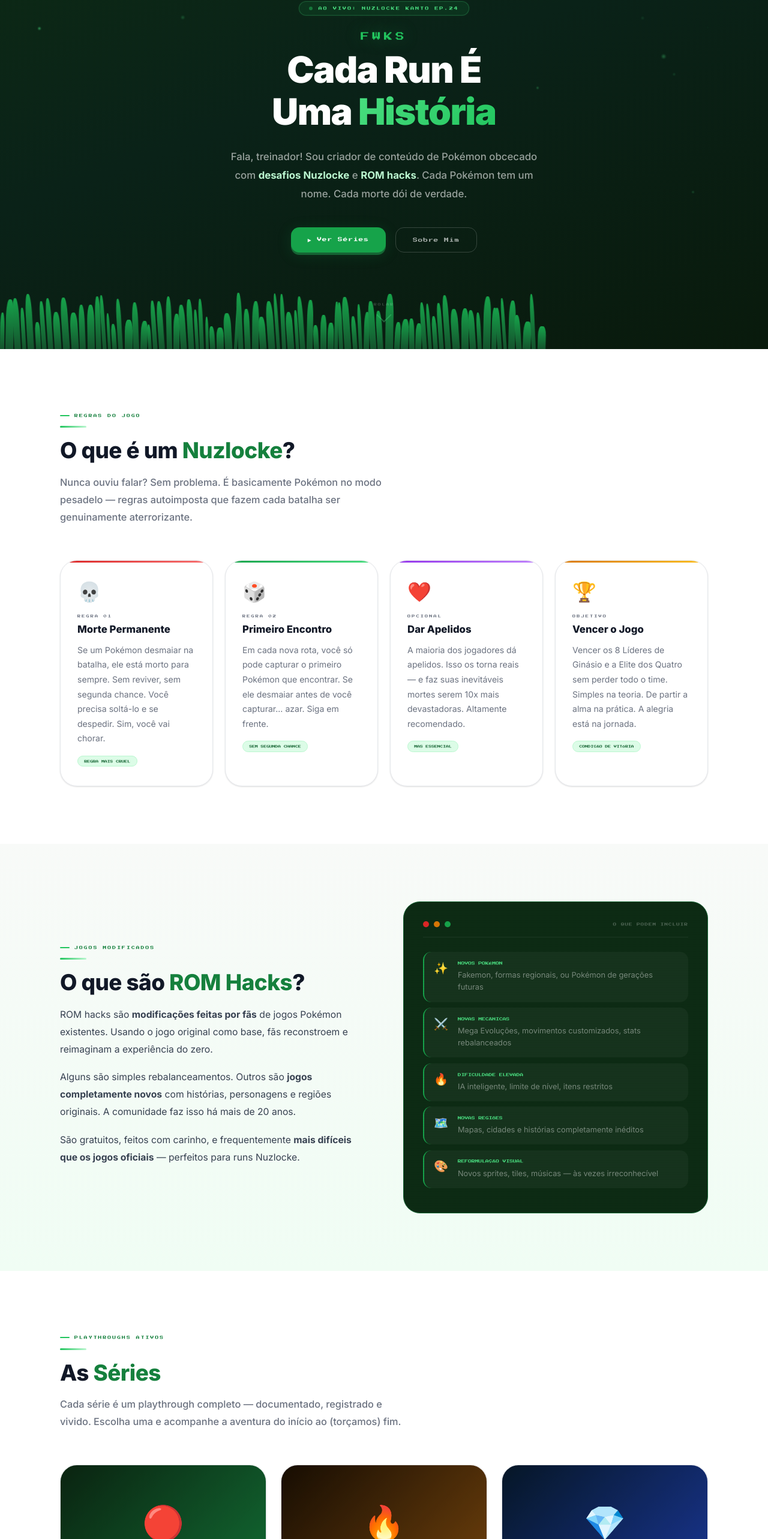
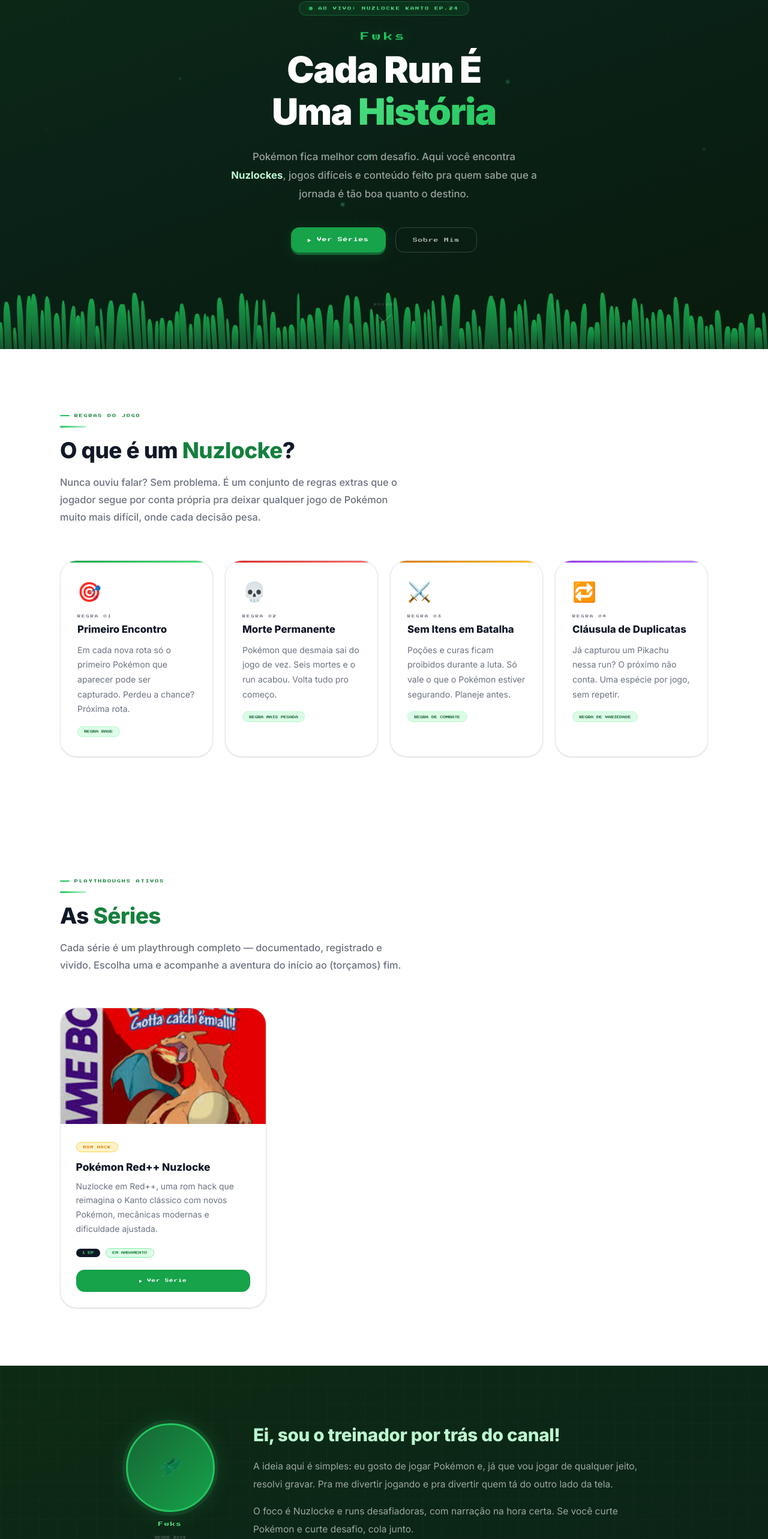
Before and after one commit to bsktech/fwks, a React (Vite) app: page / in a window 1280 px wide. Shown: the part 218-2784 px from the top of the page at 60% size. Built offline with nearby package versions, Linux system fonts and the light colour scheme.

Commit message:
Fix somethings

```diff
--- a/index.html
+++ b/index.html
@@ -7,7 +7,7 @@
       name="viewport"
       content="width=device-width, initial-scale=1.0, maximum-scale=1" />
     <link rel="icon" type="image/png" href="/logo.png" />
-    <title>FWKS - Pokémon Creator</title>
+    <title>Fwks - Pokémon Creator</title>
     <link rel="preconnect" href="https://fonts.googleapis.com" />
     <link rel="preconnect" href="https://fonts.gstatic.com" crossorigin />
     <link href="https://fonts.googleapis.com/css2?family=Press+Start+2P&family=Inter:wght@400;500;600;700;800;900&display=swap" rel="stylesheet" />
--- a/src/components/AboutSection.tsx
+++ b/src/components/AboutSection.tsx
@@ -46,13 +46,17 @@
               display: "flex",
               alignItems: "center",
               justifyContent: "center",
-              fontSize: "3.5rem",
+              overflow: "hidden",
               border: "3px solid var(--g400)",
               boxShadow:
                 "0 0 0 6px rgba(74,222,128,.1), 0 0 40px rgba(74,222,128,.15)",
             }}
           >
-            🎮
+            <img
+              src="/logo.png"
+              alt="Fwks logo"
+              style={{ width: "70%", height: "70%", objectFit: "contain" }}
+            />
           </div>
           <div
             style={{
@@ -62,7 +66,7 @@
               letterSpacing: "2px",
             }}
           >
-            FWKS
+            Fwks
           </div>
           <div
             style={{
@@ -97,10 +101,9 @@
               marginBottom: "1rem",
             }}
           >
-            Jogo Pokémon desde os 8 anos e, honestamente, nunca parei. O que
-            começou como uma obsessão de infância virou um canal no YouTube
-            sobre sobreviver a Nuzlockes e mergulhar fundo no mundo dos ROM
-            hacks.
+            A ideia aqui é simples: eu gosto de jogar Pokémon e, já que vou
+            jogar de qualquer jeito, resolvi gravar. Pra me divertir jogando e
+            pra divertir quem tá do outro lado da tela.
           </p>
           <p
             style={{
@@ -110,21 +113,8 @@
               marginBottom: "1rem",
             }}
           >
-            Faço upload com consistência, narro tudo como se minha vida
-            dependesse disso (às vezes depende — no sentido Nuzlocke), e
-            genuinamente choro quando meus Pokémon morrem na tela. Você foi
-            avisado.
-          </p>
-          <p
-            style={{
-              color: "rgba(255,255,255,.6)",
-              fontSize: "0.97rem",
-              lineHeight: 1.9,
-              marginBottom: "1rem",
-            }}
-          >
-            Se você está aqui pela nostalgia, pelos desafios, ou só pra me ver
-            sofrer no Radical Red — bem-vindo, treinador.
+            O foco é Nuzlocke e runs desafiadoras, com narração na hora certa.
+            Se você curte Pokémon e curte desafio, cola junto.
           </p>
           <div
             style={{
@@ -162,66 +152,6 @@
             >
               ▶ YouTube
             </button>
-            <button
-              style={{
-                fontFamily: "var(--pixel)",
-                fontSize: "0.37rem",
-                padding: "0.7rem 1.1rem",
-                borderRadius: "var(--r-md)",
-                cursor: "pointer",
-                border: "1.5px solid rgba(74,222,128,.32)",
-                transition: "transform .15s, box-shadow .15s",
-                display: "inline-flex",
-                alignItems: "center",
-                gap: "0.4rem",
-                background: "transparent",
-                color: "var(--g300)",
-              }}
-              onMouseEnter={(e) => {
-                (e.currentTarget as HTMLElement).style.background =
-                  "rgba(74,222,128,.07)";
-                (e.currentTarget as HTMLElement).style.transform =
-                  "translateY(-2px)";
-              }}
-              onMouseLeave={(e) => {
-                (e.currentTarget as HTMLElement).style.background =
-                  "transparent";
-                (e.currentTarget as HTMLElement).style.transform =
-                  "translateY(0)";
-              }}
-            >
-              𝕏 Twitter/X
-            </button>
-            <button
-              style={{
-                fontFamily: "var(--pixel)",
-                fontSize: "0.37rem",
-                padding: "0.7rem 1.1rem",
-                borderRadius: "var(--r-md)",
-                cursor: "pointer",
-                border: "1.5px solid rgba(147,168,244,.32)",
-                transition: "transform .15s, box-shadow .15s",
-                display: "inline-flex",
-                alignItems: "center",
-                gap: "0.4rem",
-                background: "transparent",
-                color: "#93a8f4",
-              }}
-              onMouseEnter={(e) => {
-                (e.currentTarget as HTMLElement).style.background =
-                  "rgba(147,168,244,.07)";
-                (e.currentTarget as HTMLElement).style.transform =
-                  "translateY(-2px)";
-              }}
-              onMouseLeave={(e) => {
-                (e.currentTarget as HTMLElement).style.background =
-                  "transparent";
-                (e.currentTarget as HTMLElement).style.transform =
-                  "translateY(0)";
-              }}
-            >
-              Discord
-            </button>
           </div>
         </div>
       </div>
--- a/src/components/GrassBackground.tsx
+++ b/src/components/GrassBackground.tsx
@@ -1,5 +1,5 @@
 export const GrassBackground = () => {
-  const blades = Array.from({ length: 80 }, (_, i) => ({
+  const blades = Array.from({ length: 300 }, (_, i) => ({
     id: i,
     w: Math.random() * 8 + 5,
     h: Math.random() * 60 + 35,
--- a/src/components/Hero.tsx
+++ b/src/components/Hero.tsx
@@ -13,15 +13,15 @@
           <div className="eyebrow-dot" />
           AO VIVO: NUZLOCKE KANTO EP.24
         </div>
-        <span className="hero-name">FWKS</span>
+        <span className="hero-name">Fwks</span>
         <h1 className="hero-title">
           Cada Run É<br />
           Uma <em>História</em>
         </h1>
         <p className="hero-sub">
-          Fala, treinador! Sou criador de conteúdo de Pokémon obcecado com{" "}
-          <strong>desafios Nuzlocke</strong> e <strong>ROM hacks</strong>.{" "}
-          Cada Pokémon tem um nome. Cada morte dói de verdade.
+          Pokémon fica melhor com desafio. Aqui você encontra{" "}
+          <strong>Nuzlockes</strong>, jogos difíceis e conteúdo feito pra quem
+          sabe que a jornada é tão boa quanto o destino.
         </p>
         <div className="hero-btns">
           <button className="btn-primary" onClick={() => setPage("series")}>
--- a/src/components/NuzlockeSection.tsx
+++ b/src/components/NuzlockeSection.tsx
@@ -1,36 +1,36 @@
 export const NuzlockeSection = () => {
   const cards = [
     {
+      icon: "🎯",
+      bar: "linear-gradient(90deg,#16a34a,#4ade80)",
+      label: "REGRA 01",
+      title: "Primeiro Encontro",
+      text: "Em cada nova rota só o primeiro Pokémon que aparecer pode ser capturado. Perdeu a chance? Próxima rota.",
+      tag: "REGRA BASE",
+    },
+    {
       icon: "💀",
       bar: "linear-gradient(90deg,#dc2626,#f87171)",
-      label: "REGRA 01",
+      label: "REGRA 02",
       title: "Morte Permanente",
-      text: "Se um Pokémon desmaiar na batalha, ele está morto para sempre. Sem reviver, sem segunda chance. Você precisa soltá-lo e se despedir. Sim, você vai chorar.",
-      tag: "REGRA MAIS CRUEL",
+      text: "Pokémon que desmaia sai do jogo de vez. Seis mortes e o run acabou. Volta tudo pro começo.",
+      tag: "REGRA MAIS PESADA",
     },
     {
-      icon: "🎲",
-      bar: "linear-gradient(90deg,#16a34a,#4ade80)",
-      label: "REGRA 02",
-      title: "Primeiro Encontro",
-      text: "Em cada nova rota, você só pode capturar o primeiro Pokémon que encontrar. Se ele desmaiar antes de você capturar... azar. Siga em frente.",
-      tag: "SEM SEGUNDA CHANCE",
+      icon: "⚔️",
+      bar: "linear-gradient(90deg,#d97706,#fbbf24)",
+      label: "REGRA 03",
+      title: "Sem Itens em Batalha",
+      text: "Poções e curas ficam proibidos durante a luta. Só vale o que o Pokémon estiver segurando. Planeje antes.",
+      tag: "REGRA DE COMBATE",
     },
     {
-      icon: "❤️",
+      icon: "🔁",
       bar: "linear-gradient(90deg,#9333ea,#c084fc)",
-      label: "OPCIONAL",
-      title: "Dar Apelidos",
-      text: "A maioria dos jogadores dá apelidos. Isso os torna reais — e faz suas inevitáveis mortes serem 10x mais devastadoras. Altamente recomendado.",
-      tag: "MAS ESSENCIAL",
-    },
-    {
-      icon: "🏆",
-      bar: "linear-gradient(90deg,#d97706,#fbbf24)",
-      label: "OBJETIVO",
-      title: "Vencer o Jogo",
-      text: "Vencer os 8 Líderes de Ginásio e a Elite dos Quatro sem perder todo o time. Simples na teoria. De partir a alma na prática. A alegria está na jornada.",
-      tag: "CONDIÇÃO DE VITÓRIA",
+      label: "REGRA 04",
+      title: "Cláusula de Duplicatas",
+      text: "Já capturou um Pikachu nessa run? O próximo não conta. Uma espécie por jogo, sem repetir.",
+      tag: "REGRA DE VARIEDADE",
     },
   ];
 
@@ -43,9 +43,9 @@
           O que é um <em>Nuzlocke</em>?
         </h2>
         <p className="section-lead">
-          Nunca ouviu falar? Sem problema. É basicamente Pokémon no modo pesadelo
-          — regras autoimposta que fazem cada batalha ser genuinamente
-          aterrorizante.
+          Nunca ouviu falar? Sem problema. É um conjunto de regras extras que o
+          jogador segue por conta própria pra deixar qualquer jogo de Pokémon
+          muito mais difícil, onde cada decisão pesa.
         </p>
         <div
           style={{
--- a/src/components/SeriesSection.tsx
+++ b/src/components/SeriesSection.tsx
@@ -71,22 +71,11 @@
                   background: s.thumb,
                 }}
               >
-                <span
-                  style={{
-                    fontSize: "3.5rem",
-                    position: "relative",
-                    zIndex: 1,
-                    transition: "transform .3s",
-                  }}
-                  className="series-thumb-emoji"
-                >
-                  {s.emoji}
-                </span>
                 <div
                   style={{
                     position: "absolute",
                     inset: 0,
-                    background: "rgba(0,0,0,.18)",
+                    background: "rgba(0,0,0,.1)",
                     display: "flex",
                     alignItems: "center",
                     justifyContent: "center",
--- a/src/data/constants.ts
+++ b/src/data/constants.ts
@@ -3,52 +3,20 @@
 // ─────────────────────────────────────────────────────────────────────────────
 export const SERIES = [
   {
-    id: "kanto-nuzlocke",
-    title: "Nuzlocke Kanto",
+    id: "red-plus-plus-nuzlocke",
+    title: "Pokémon Red++ Nuzlocke",
     emoji: "🔴",
-    type: "NUZLOCKE",
-    typeColor: "#dc2626",
-    typeBg: "#fee2e2",
-    typeBorder: "#fca5a5",
-    thumb: "linear-gradient(135deg, #0d2b14 0%, #15803d 100%)",
-    desc: "O desafio clássico. Consigo vencer Red/Blue sem perder todo o time? Cada passo por Kanto é uma aposta.",
-    episodes: 24,
+    type: "ROM HACK",
+    typeColor: "#d97706",
+    typeBg: "#fef3c7",
+    typeBorder: "#fcd34d",
+    thumb: "url('/red-plus-plus.jpg') center/cover no-repeat",
+    desc: "Nuzlocke em Red++, uma rom hack que reimagina o Kanto clássico com novos Pokémon, mecânicas modernas e dificuldade ajustada.",
+    episodes: 1,
     status: "EM ANDAMENTO",
     statusColor: "#15803d",
     statusBg: "#dcfce7",
     statusBorder: "#86efac",
-  },
-  {
-    id: "radical-red",
-    title: "Radical Red Nuzlocke",
-    emoji: "🔥",
-    type: "ROM HACK",
-    typeColor: "#d97706",
-    typeBg: "#fef3c7",
-    typeBorder: "#fcd34d",
-    thumb: "linear-gradient(135deg, #1c1003 0%, #854d0e 100%)",
-    desc: "Radical Red eleva a dificuldade ao máximo. Novos Pokémon, IA brutal e regras Nuzlocke. Isso é sofrimento puro.",
-    episodes: 18,
-    status: "EM ANDAMENTO",
-    statusColor: "#15803d",
-    statusBg: "#dcfce7",
-    statusBorder: "#86efac",
-  },
-  {
-    id: "crystal-clear",
-    title: "Crystal Clear Aventura",
-    emoji: "💎",
-    type: "ROM HACK",
-    typeColor: "#1d4ed8",
-    typeBg: "#dbeafe",
-    typeBorder: "#93c5fd",
-    thumb: "linear-gradient(135deg, #071b2f 0%, #1e40af 100%)",
-    desc: "Johto em mundo aberto com liberdade de começar em qualquer lugar. Uma aventura tranquila com reviravolta surpreendente.",
-    episodes: 32,
-    status: "CONCLUÍDA",
-    statusColor: "#1d4ed8",
-    statusBg: "#dbeafe",
-    statusBorder: "#93c5fd",
   },
 ];
 
--- a/src/pages/Home.tsx
+++ b/src/pages/Home.tsx
@@ -1,7 +1,6 @@
 import { useEffect } from "react";
 import { Hero } from "../components/Hero";
 import { NuzlockeSection } from "../components/NuzlockeSection";
-import { RomSection } from "../components/RomSection";
 import { SeriesSection } from "../components/SeriesSection";
 import { AboutSection } from "../components/AboutSection";
 import { SERIES } from "../data/constants";
@@ -20,12 +19,12 @@
     <>
       <Hero setPage={setPage} />
       <NuzlockeSection />
-      <RomSection />
       <SeriesSection setPage={setPage} setActiveSeries={setActiveSeries} />
       <AboutSection />
       <footer>
         <p>
-          ⚡ FWKS · Feito com <span>♥</span> e muitas mortes de Pokémon
+          <img src="/logo.png" alt="Fwks" style={{ height: "1.2em", verticalAlign: "middle", marginRight: "0.4em", opacity: 0.7 }} />
+          Fwks · Feito com <span>♥</span> e muitas mortes de Pokémon
         </p>
         <p>Pokémon © Nintendo / Game Freak · Conteúdo de fã, não afiliado</p>
       </footer>
--- a/src/styles/global.css
+++ b/src/styles/global.css
@@ -482,8 +482,8 @@
 
 footer p {
   font-family: var(--pixel);
-  font-size: 0.3rem;
-  color: rgba(255, 255, 255, 0.2);
+  font-size: 0.5rem;
+  color: rgba(255, 255, 255, 0.35);
   line-height: 2.4;
 }
 
```
Also changed, not shown: public/red-plus-plus.jpg (added), 1 other file (tests, documents, lock files or other folders).
